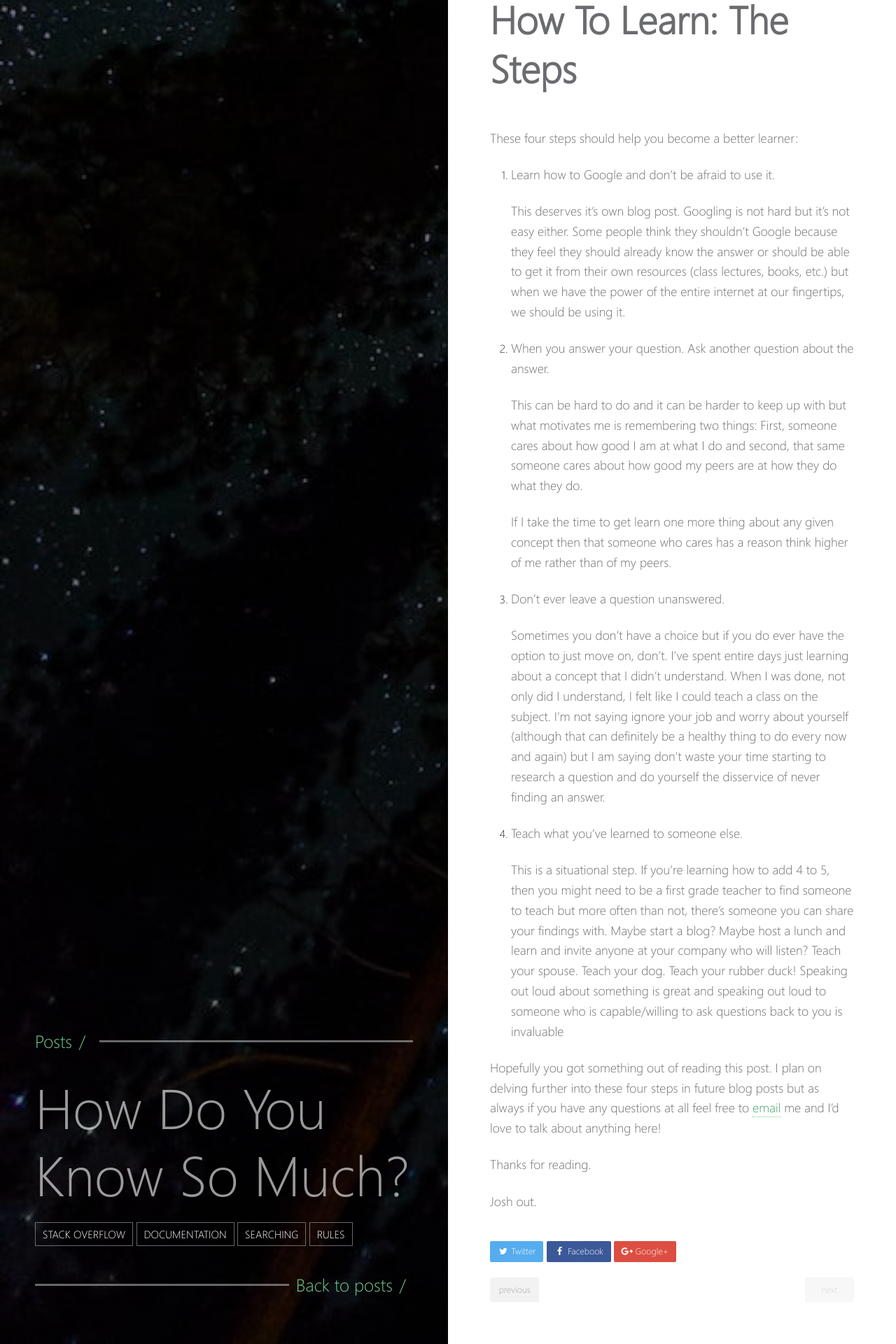
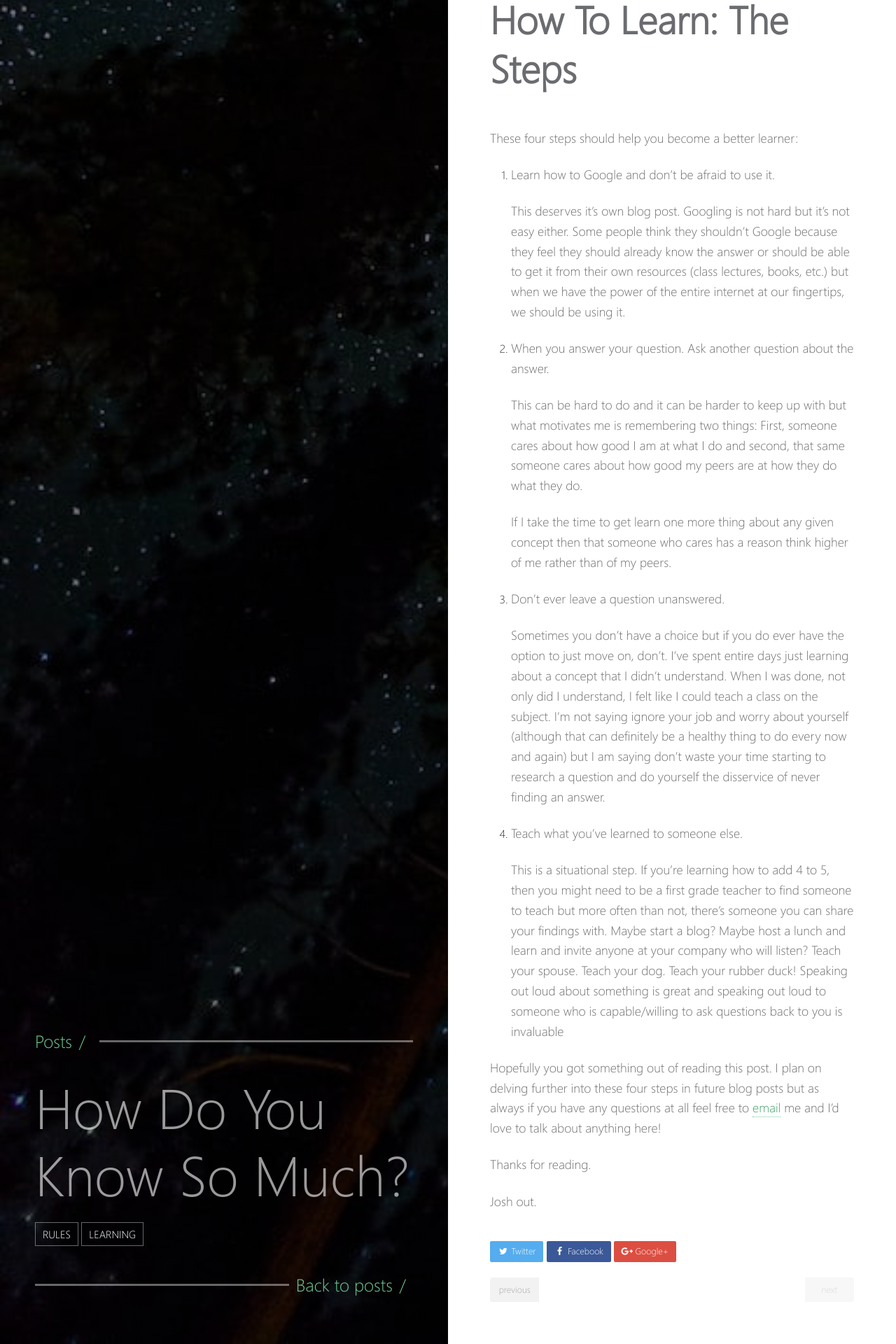
Before and after one commit to joshmadewell/portfolio, a Jekyll site: the page built from _posts/2016-07-03-how-do-you-know-so-much.md, in a window 1280 px wide. Shown: the part 2648-4568 px from the top of the page at 70% size. Built offline with Jekyll 4.4.1, drawn with Linux system fonts in a browser that asks for light colours.

Commit message:
updating tags

```diff
--- a/_posts/2016-07-03-how-do-you-know-so-much.md
+++ b/_posts/2016-07-03-how-do-you-know-so-much.md
@@ -2,13 +2,9 @@
 layout: post
 title: "How Do You Know So Much?"
 excerpt: "The question that started the blog."
-categories:
-  - general
 tags:
-  - stack overflow
-  - documentation
-  - searching
   - rules
+  - learning
 ---
 
 The question that finally drove me to start this blog...
```
